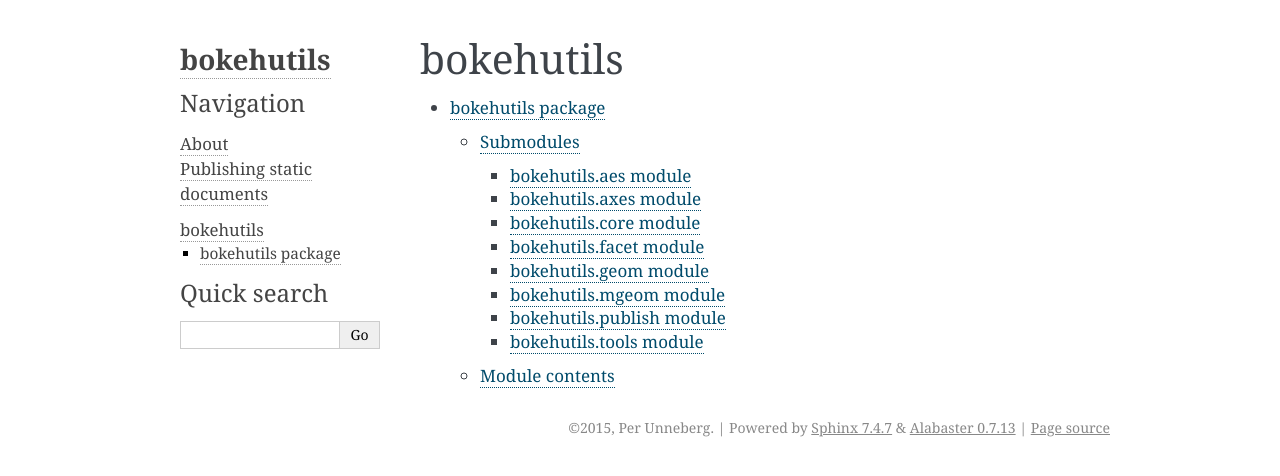
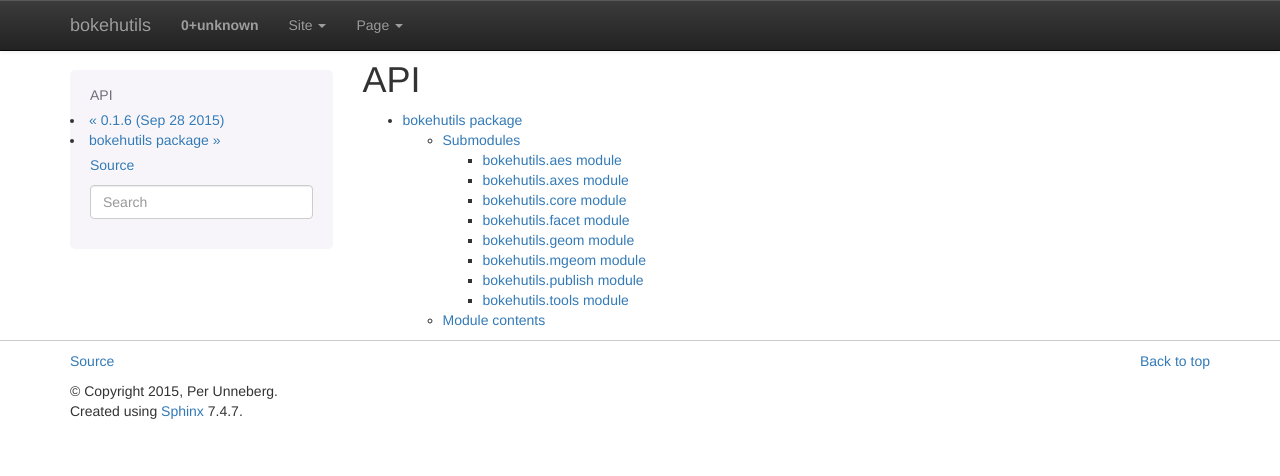
Before and after one commit to percyfal/bokehutils, a Sphinx documentation site: the page built from sphinx/source/api/modules.rst, in a window 1280 px wide. Shown: the top 476 px of the page. Built offline with Sphinx 7.4.7, drawn with Linux system fonts in a browser that asks for light colours.

Commit message:
Update dependency to bokeh 0.10.0
Fix #8

```diff
--- a/setup.py
+++ b/setup.py
@@ -7,7 +7,7 @@
     'sphinx>=1.3',
     'pytest',
     'pytest-cov>=1.8.1',
-    'bokeh>=0.9.3',
+    'bokeh>=0.10.0',
 ]
 
 # Integrating pytest with setuptools: see
--- /dev/null
+++ b/sphinx/source/_templates/navbar.html
@@ -0,0 +1,54 @@
+{% if pagename == "index" %}
+<a href="https://github.com/percyfal/bokehutils"><img style="position: absolute; top: 45px; right: 0; border: 0;" src="https://s3.amazonaws.com/github/ribbons/forkme_right_darkblue_121621.png" alt="Fork me on GitHub"></a>
+{% endif %}
+<div id="navbar" class="{{ theme_navbar_class }} navbar-default {% if theme_navbar_fixed_top == 'true' -%} navbar-fixed-top{%- endif -%}">
+
+	<div class="container">
+
+		<div class="navbar-header">
+
+			<!-- .btn-navbar is used as the toggle for collapsed navbar content -->
+			<button type="button" class="navbar-toggle" data-toggle="collapse" data-target=".nav-collapse">
+				<span class="icon-bar"></span>
+				<span class="icon-bar"></span>
+				<span class="icon-bar"></span>
+			</button>
+
+			<a class="navbar-brand" href="{{ pathto(master_doc) }}">{% if theme_navbar_title -%}{{ theme_navbar_title|e }}{%- else -%}{{ project|e }}{%- endif -%}</a>
+			<span class="navbar-text navbar-version pull-left"><b>{{ version|e }}</b></span>
+		</div>
+		<div class="collapse navbar-collapse nav-collapse">
+			<ul class="nav navbar-nav">
+				<li class="divider-vertical"></li>
+				{% if theme_navbar_links %}
+				{%- for link in theme_navbar_links %}
+				<li><a href="{{ pathto(*link[1:]) }}">{{ link[0] }}</a></li>
+				{%- endfor %}
+				{% endif %}
+				{% block navbartoc %}
+				{% include "globaltoc.html" %}
+				{% if theme_navbar_pagenav %}
+				{% include "navbartoc.html" %}
+				{% endif %}
+				{% endblock %}
+				{% if theme_navbar_sidebarrel %}
+				{% block sidebarrel %}
+				{% include "relations.html" %}
+				{% endblock %}
+				{% endif %}
+				{% block navbarextra %}
+				{% endblock %}
+				{% if theme_source_link_position == "nav" %}
+
+				<li>{%- if show_source and has_source and sourcename %}
+					<a href="{{ pathto('_sources/' + sourcename, true)|e }}"
+						rel="nofollow">{{ _('Source') }}</a>
+					{%- endif %}
+				</li>
+
+				{% endif %}
+			</ul>
+
+		</div>
+	</div>
+</div>
--- /dev/null
+++ b/sphinx/source/_templates/sidebartoc.html
@@ -0,0 +1 @@
+{{ toctree(maxdepth=theme_globaltoc_depth|toint, collapse=True, includehidden=theme_globaltoc_includehidden|tobool) }}
--- a/sphinx/source/api/modules.rst
+++ b/sphinx/source/api/modules.rst
@@ -1,5 +1,5 @@
-bokehutils
-==========
+API
+===
 
 .. toctree::
    :maxdepth: 4
--- a/sphinx/source/conf.py
+++ b/sphinx/source/conf.py
@@ -13,9 +13,8 @@
 # All configuration values have a default; values that are commented out
 # serve to show the default.
 
-import sys
-import os
-import shlex
+import re
+import sphinx_bootstrap_theme
 
 # If extensions (or modules to document with autodoc) are in another directory,
 # add these directories to sys.path here. If the directory is relative to the
@@ -69,6 +68,8 @@
 #
 # The short X.Y version.
 version = __version__
+if version.endswith("dirty"):
+    version = re.sub("\+[0-9]+\.[a-z0-9]+\.dirty", "", version)
 # The full version, including alpha/beta/rc tags.
 release = __version__
 
@@ -121,15 +122,72 @@
 
 # The theme to use for HTML and HTML Help pages.  See the documentation for
 # a list of builtin themes.
-html_theme = 'alabaster'
+html_theme = 'bootstrap'
 
 # Theme options are theme-specific and customize the look and feel of a theme
 # further.  For a list of options available for each theme, see the
 # documentation.
-#html_theme_options = {}
+html_theme_options = {
+    # Navigation bar title. (Default: ``project`` value)
+    #'navbar_title': "Demo",
+
+    # Tab name for entire site. (Default: "Site")
+    'navbar_site_name': "Site",
+
+    # A list of tuples containing pages or urls to link to.
+    # Valid tuples should be in the following forms:
+    #    (name, page)                 # a link to a page
+    #    (name, "/aa/bb", 1)          # a link to an arbitrary relative url
+    #    (name, "http://example.com", True) # arbitrary absolute url
+    # Note the "1" or "True" value above as the third argument to indicate
+    # an arbitrary url.
+    # 'navbar_links': [],
+
+    # Render the next and previous page links in navbar. (Default: true)
+    'navbar_sidebarrel': False,
+
+    # Render the current pages TOC in the navbar. (Default: true)
+    'navbar_pagenav': True,
+
+    # Global TOC depth for "site" navbar tab. (Default: 1)
+    # Switching to -1 shows all levels.
+    'globaltoc_depth': 3,
+
+    # Include hidden TOCs in Site navbar?
+    #
+    # Note: If this is "false", you cannot have mixed ``:hidden:`` and
+    # non-hidden ``toctree`` directives in the same page, or else the build
+    # will break.
+    #
+    # Values: "true" (default) or "false"
+    'globaltoc_includehidden': "true",
+
+    # HTML navbar class (Default: "navbar") to attach to <div> element.
+    # For black navbar, do "navbar navbar-inverse"
+    'navbar_class': "navbar navbar-inverse",
+
+    # Fix navigation bar to top of page?
+    # Values: "true" (default) or "false"
+    'navbar_fixed_top': "true",
+
+    # Location of link to source.
+    # Options are "nav" (default), "footer" or anything else to exclude.
+    'source_link_position': "footer",
+
+    # Bootswatch (http://bootswatch.com/) theme.
+    #
+    # Options are nothing with "" (default) or the name of a valid theme
+    # such as "amelia" or "cosmo".
+    #'bootswatch_theme': "united",
+
+    # Choose Bootstrap version.
+    # Values: "3" (default) or "2" (in quotes)
+    'bootstrap_version': "3",
+}
+
 
 # Add any paths that contain custom themes here, relative to this directory.
-#html_theme_path = []
+html_theme_path = sphinx_bootstrap_theme.get_html_theme_path()
 
 # The name for this set of Sphinx documents.  If None, it defaults to
 # "<project> v<release> documentation".
@@ -167,11 +225,12 @@
 
 # Custom sidebar templates, maps document names to template names.
 # html_sidebars = {}
+standard_sidebars = ['sidebartoc.html', 'sourcelink.html', 'searchbox.html']
 html_sidebars = {
-    '**': [
-        'about.html', 'navigation.html', 'searchbox.html', 'donate.html',
-    ]
+    '*': standard_sidebars,
+    'docs/*': standard_sidebars,
 }
+
 # Additional templates that should be rendered to pages, maps page names to
 # template names.
 #html_additional_pages = {}
--- a/sphinx/source/docs/publishing.rst
+++ b/sphinx/source/docs/publishing.rst
@@ -50,4 +50,4 @@
     flowers.to_csv(outfile)
 
     with open(os.path.join(os.curdir, "_build", "html", "docs", "myplots.html"), "w") as fh:
-        fh.write(static_html(EXAMPLE, **{'gridplot': gp, 'figure': fig, 'uri': data_uri(outfile), 'file': outfile}))
+        fh.write(static_html(EXAMPLE, template_variables = {'gridplot': gp, 'figure': fig, 'uri': data_uri(outfile), 'file': outfile}))
--- /dev/null
+++ b/sphinx/source/docs/releases/0.1.6.rst
@@ -0,0 +1,4 @@
+0.1.6 (Sep 28 2015)
+===================
+
+- update dependency to bokeh 0.10.0 (issue #8)
```
Also changed, not shown: bokehutils/_templates/example.html (+6 -9 lines), sphinx/source/docs/release_notes.rst (added, +7 -0 lines), sphinx/source/index.rst (+15 -17 lines), 3 other files.
